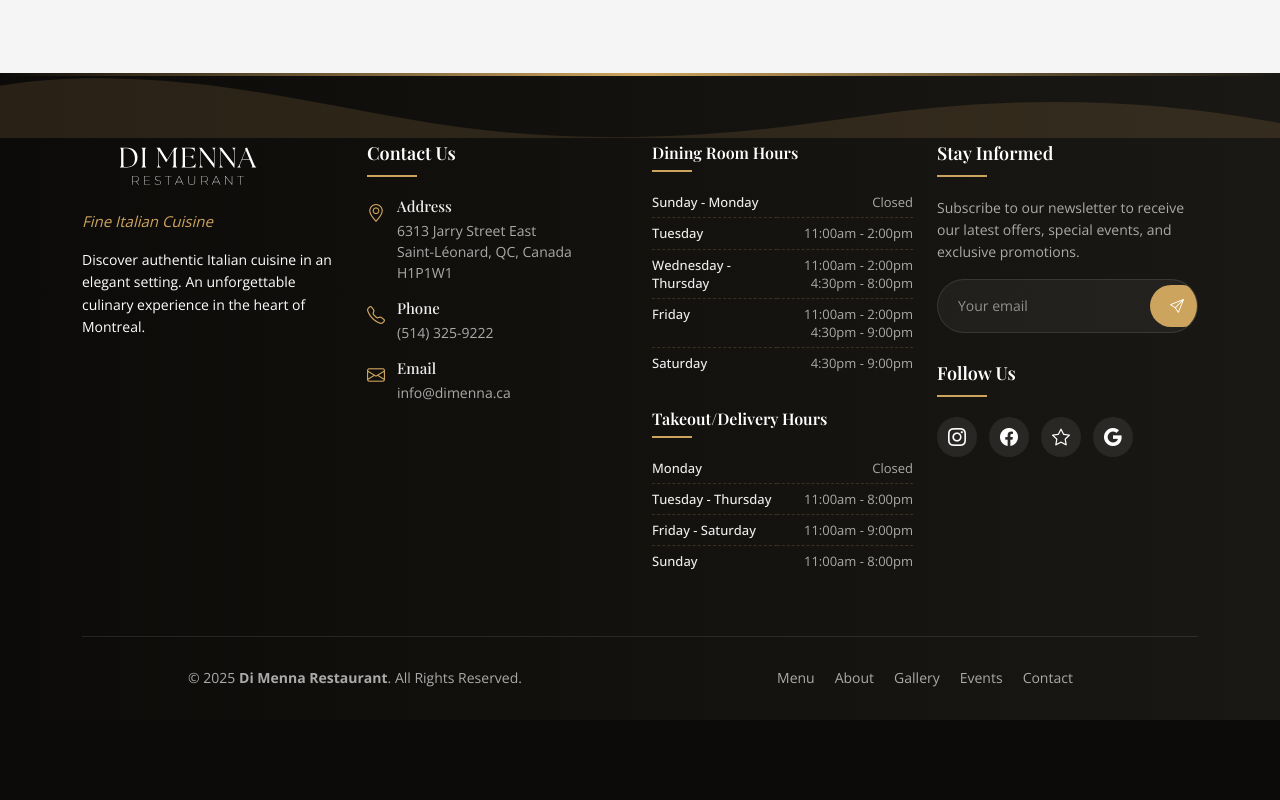
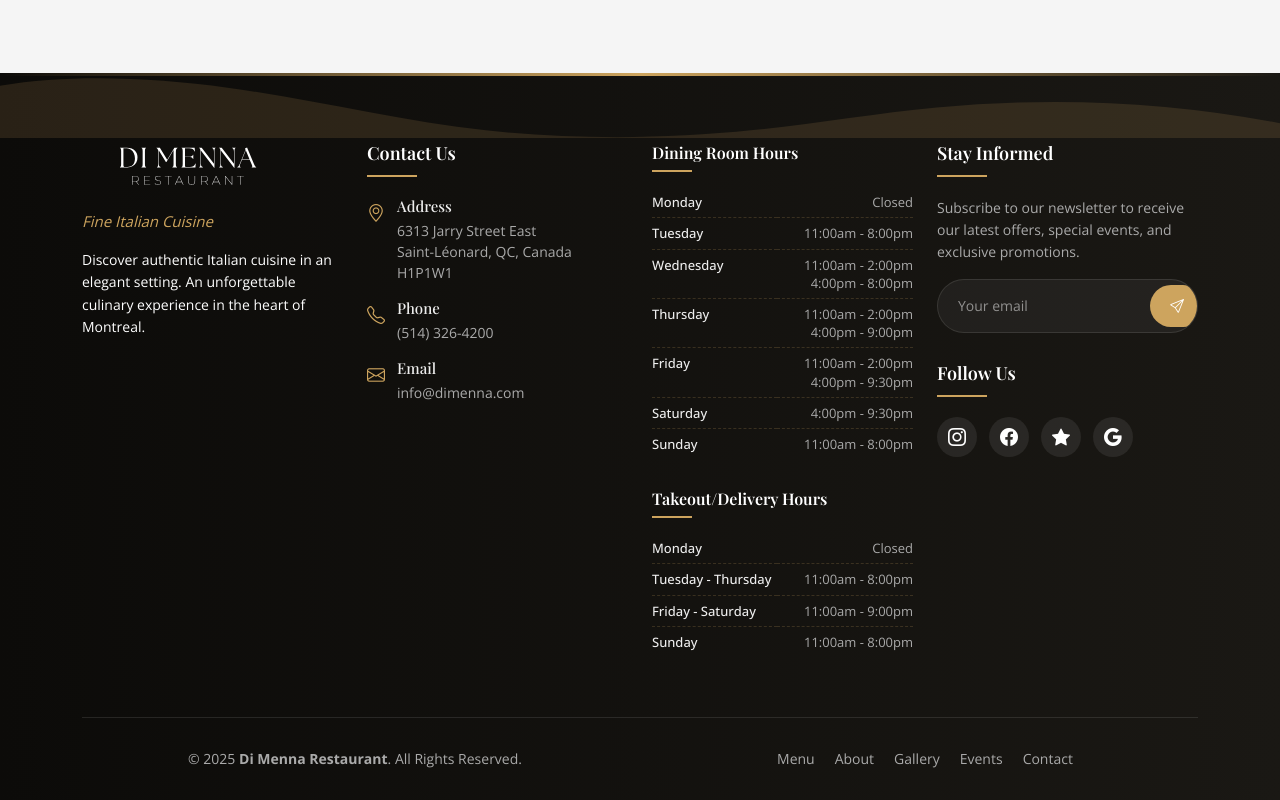
Before and after one commit to ITNKOC/restaurant-website, a Next.js app: page /admin/login in a window 1280 px wide. Shown: the part 727-1527 px from the top of the page. Before the commit the page ends 1447 px from the top, so only its background shows below. Built offline with nearby package versions, Linux system fonts and the light colour scheme.

Commit message:
update contact and footer

```diff
--- /dev/null
+++ b/src/app/components/ObfuscatedEmail.tsx
@@ -0,0 +1,50 @@
+// src/app/components/ObfuscatedEmail.tsx
+"use client";
+
+import React, { useEffect, useState } from "react";
+
+interface ObfuscatedEmailProps {
+  user: string;
+  domain: string;
+  tld: string; // Top-Level Domain (e.g., 'ca', 'com')
+}
+
+const ObfuscatedEmail: React.FC<ObfuscatedEmailProps> = ({
+  user,
+  domain,
+  tld,
+}) => {
+  const [email, setEmail] = useState<string>(
+    "[Email hidden, enable JavaScript]"
+  ); // Placeholder
+
+  useEffect(() => {
+    // Décode et assemble l'e-mail côté client
+    // Utilisation d'un léger délai pour s'assurer que le DOM est prêt et pour déjouer certains bots très simples
+    const timer = setTimeout(() => {
+      const decodedEmail = `${user}@${domain}.${tld}`;
+      setEmail(decodedEmail);
+    }, 50); // Un petit délai peut parfois aider
+
+    return () => clearTimeout(timer); // Nettoyage du timer
+  }, [user, domain, tld]);
+
+  if (email.startsWith("[Email hidden")) {
+    return (
+      <span
+        aria-live="polite"
+        style={{ color: "#aaa", fontSize: "14px", lineHeight: "1.5" }}
+      >
+        {email}
+      </span>
+    );
+  }
+
+  return (
+    <a href={`mailto:${email}`} aria-label={`Email us at ${email}`}>
+      {email}
+    </a>
+  );
+};
+
+export default ObfuscatedEmail;
--- a/src/app/sections/Footer.tsx
+++ b/src/app/sections/Footer.tsx
@@ -1,6 +1,8 @@
+// src/app/sections/Footer.tsx (ou votre chemin)
 import React from "react";
-import "./footer.css";
+import "./footer.css"; // Assurez-vous que ce chemin est correct
 import Image from "next/image";
+import ObfuscatedEmail from "../components/ObfuscatedEmail"; // <--- IMPORTATION AJOUTÉE (Ajustez le chemin si nécessaire)
 
 export default function Footer() {
   return (
@@ -66,7 +68,7 @@
                 <i className="bi bi-telephone"></i>
                 <div className="details">
                   <h5>Phone</h5>
-                  <p>(514) 325-9222</p>
+                  <p>(514) 326-4200</p>
                 </div>
               </div>
 
@@ -74,7 +76,12 @@
                 <i className="bi bi-envelope"></i>
                 <div className="details">
                   <h5>Email</h5>
-                  <p>info@dimenna.ca</p>
+                  <ObfuscatedEmail
+                    user="info"
+                    domain="dimenna"
+                    tld="com"
+                  />{" "}
+                  {/* <--- NOUVELLE LIGNE */}
                 </div>
               </div>
             </div>
@@ -87,19 +94,27 @@
               <table className="hours-table">
                 <tbody>
                   <tr>
-                    <td>Sunday - Monday</td>
+                    <td>Monday</td>
                     <td>Closed</td>
                   </tr>
                   <tr>
                     <td>Tuesday</td>
-                    <td>11:00am - 2:00pm</td>
+                    <td>11:00am - 8:00pm</td>
                   </tr>
                   <tr>
-                    <td>Wednesday - Thursday</td>
+                    <td>Wednesday</td>
                     <td>
                       11:00am - 2:00pm
                       <br />
-                      4:30pm - 8:00pm
+                      4:00pm - 8:00pm
+                    </td>
+                  </tr>
+                  <tr>
+                    <td>Thursday</td>
+                    <td>
+                      11:00am - 2:00pm
+                      <br />
+                      4:00pm - 9:00pm
                     </td>
                   </tr>
                   <tr>
@@ -107,12 +122,17 @@
                     <td>
                       11:00am - 2:00pm
                       <br />
-                      4:30pm - 9:00pm
+                      4:00pm - 9:30pm
                     </td>
                   </tr>
                   <tr>
                     <td>Saturday</td>
-                    <td>4:30pm - 9:00pm</td>
+                    <td>4:00pm - 9:30pm</td>
+                  </tr>
+                  <tr>
+                    <td>Sunday</td>
+                    <td>11:00am - 8:00pm</td>{" "}
+                    {/* Corrigé ici (manquait am/pm mais le vôtre est ok) */}
                   </tr>
                 </tbody>
               </table>
@@ -171,7 +191,12 @@
                   <i className="bi bi-facebook"></i>
                 </a>
                 <a href="#" aria-label="TripAdvisor">
-                  <i className="bi bi-star"></i>
+                  {/* Note: TripAdvisor icon n'est pas standard dans Bootstrap Icons,
+                      vous pourriez avoir besoin d'un SVG ou d'une autre bibliothèque
+                      ou utiliser une étoile plus générique si bi-star n'est pas ce que vous attendez.
+                      Si bi-star fonctionne pour vous, c'est parfait. */}
+                  <i className="bi bi-star-fill"></i>{" "}
+                  {/* J'ai mis bi-star-fill pour plus de visibilité */}
                 </a>
                 <a href="#" aria-label="Google">
                   <i className="bi bi-google"></i>
@@ -186,7 +211,7 @@
           <div className="row">
             <div className="col-lg-6">
               <p className="copyright">
-                &copy; {new Date().getFullYear()}{" "}
+                © {new Date().getFullYear()}{" "}
                 <strong>Di Menna Restaurant</strong>. All Rights Reserved.
               </p>
             </div>
--- a/src/app/sections/footer.css
+++ b/src/app/sections/footer.css
@@ -458,3 +458,16 @@
     margin: 0 auto;
   }
 }
+.footer-contact .contact-info-item .details a {
+  color: #aaa; /* Correspond à la couleur de votre <p> original */
+  text-decoration: none; /* Enlève le soulignement par défaut des liens */
+  font-size: 14px; /* Correspond à la taille de police de votre <p> original */
+  line-height: 1.5; /* Correspond à la hauteur de ligne de votre <p> original */
+  display: inline-block; /* Ou block si vous voulez qu'il prenne toute la largeur disponible */
+  transition: color 0.3s ease; /* Transition douce pour le survol */
+}
+
+.footer-contact .contact-info-item .details a:hover {
+  color: #cda45e; /* Couleur au survol (votre couleur d'accentuation) */
+  text-decoration: none; /* Garde le soulignement enlevé, ou ajoutez-le si vous préférez */
+}
```
Also changed, not shown: src/app/sections/Booking.tsx (+12 -4 lines), src/app/sections/Contact.tsx (+30 -42 lines), src/app/sections/contact.css (+96 -85 lines).
